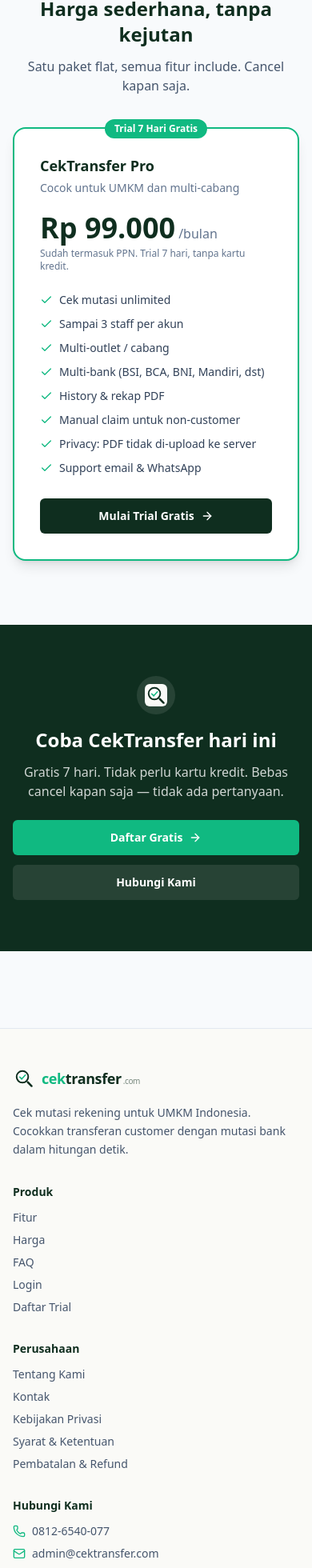
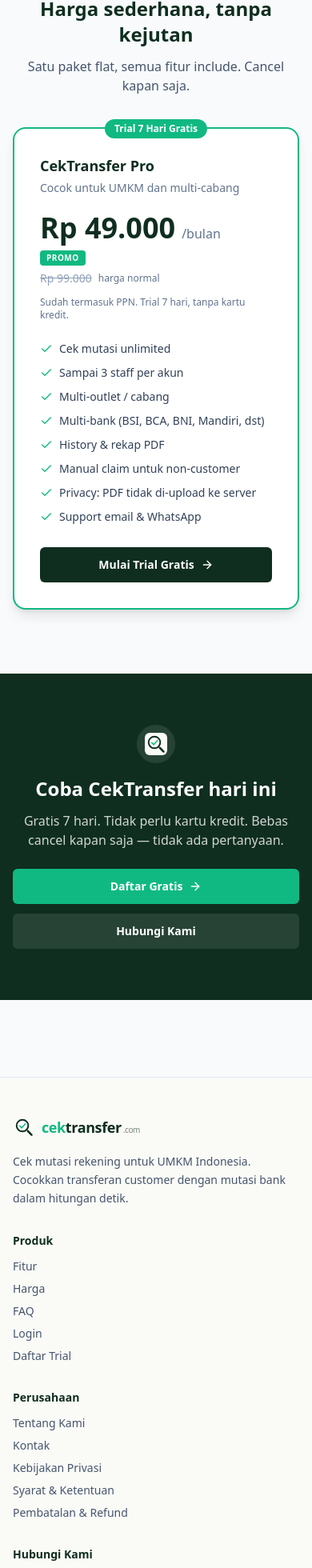
Before and after one commit to namasayafendy/cek-mutasi-saas, a Next.js app: page / in a window 390 px wide. Shown: the part 3556-5516 px from the top of the page at 80% size. Built offline with nearby package versions, Linux system fonts and the light colour scheme; no server answers.

Commit message:
feat: promo pricing Rp 49.000 + update contact number to 0822-7780-2886
- Pricing card now shows Rp 49.000/bulan (promo) with strikethrough Rp 99.000
- Replace phone number 0812-6540-077 across landing, footer, kontak, FAQ,
  privacy, terms, and refund pages

```diff
--- a/app/(public)/faq/page.tsx
+++ b/app/(public)/faq/page.tsx
@@ -162,7 +162,7 @@
     q: "Bagaimana cara minta bantuan?",
     a: (
       <p>
-        WhatsApp 0812-6540-077 atau email{" "}
+        WhatsApp 0822-7780-2886 atau email{" "}
         <a href="mailto:admin@cektransfer.com" className="text-[#10B981] hover:underline">
           admin@cektransfer.com
         </a>
--- a/app/(public)/kontak/page.tsx
+++ b/app/(public)/kontak/page.tsx
@@ -20,15 +20,15 @@
         <ContactCard
           icon={<Phone className="h-5 w-5" />}
           title="Telepon &amp; SMS"
-          line="0812-6540-077"
-          href="tel:+6281265400770"
+          line="0822-7780-2886"
+          href="tel:+6282277802886"
           desc="Senin - Sabtu, 09.00 - 18.00 WIB"
         />
         <ContactCard
           icon={<MessageCircle className="h-5 w-5" />}
           title="WhatsApp"
-          line="0812-6540-077"
-          href="https://wa.me/628126540077"
+          line="0822-7780-2886"
+          href="https://wa.me/6282277802886"
           desc="Klik untuk chat langsung di WhatsApp"
         />
         <ContactCard
--- a/app/(public)/privacy/page.tsx
+++ b/app/(public)/privacy/page.tsx
@@ -182,7 +182,7 @@
             <a href="mailto:admin@cektransfer.com" className="text-[#10B981] hover:underline">
               admin@cektransfer.com
             </a>{" "}
-            atau via WhatsApp 0812-6540-077.
+            atau via WhatsApp 0822-7780-2886.
           </p>
         </Section>
       </div>
--- a/app/(public)/refund/page.tsx
+++ b/app/(public)/refund/page.tsx
@@ -146,7 +146,7 @@
             <a href="mailto:admin@cektransfer.com" className="text-[#10B981] hover:underline">
               admin@cektransfer.com
             </a>{" "}
-            atau WhatsApp 0812-6540-077.
+            atau WhatsApp 0822-7780-2886.
           </p>
         </Section>
       </div>
--- a/app/(public)/terms/page.tsx
+++ b/app/(public)/terms/page.tsx
@@ -222,7 +222,7 @@
             <a href="mailto:admin@cektransfer.com" className="text-[#10B981] hover:underline">
               admin@cektransfer.com
             </a>{" "}
-            atau via WhatsApp 0812-6540-077.
+            atau via WhatsApp 0822-7780-2886.
           </p>
         </Section>
       </div>
--- a/app/_components/public-footer.tsx
+++ b/app/_components/public-footer.tsx
@@ -39,8 +39,8 @@
           <ul className="space-y-2 text-sm text-slate-600">
             <li className="flex items-start gap-2">
               <Phone className="h-4 w-4 mt-0.5 text-[#10B981] flex-shrink-0" />
-              <a href="https://wa.me/628126540077" className="hover:text-[#0F2E1F]">
-                0812-6540-077
+              <a href="https://wa.me/6282277802886" className="hover:text-[#0F2E1F]">
+                0822-7780-2886
               </a>
             </li>
             <li className="flex items-start gap-2">
--- a/app/page.tsx
+++ b/app/page.tsx
@@ -182,11 +182,20 @@
               </div>
               <h3 className="text-lg font-semibold text-[#0F2E1F]">CekTransfer Pro</h3>
               <p className="mt-1 text-sm text-slate-500">Cocok untuk UMKM dan multi-cabang</p>
-              <div className="mt-5 flex items-baseline gap-1">
-                <span className="text-4xl font-bold text-[#0F2E1F]">Rp 99.000</span>
-                <span className="text-slate-500">/bulan</span>
+              <div className="mt-5">
+                <div className="flex items-baseline gap-2 flex-wrap">
+                  <span className="text-4xl font-bold text-[#0F2E1F]">Rp 49.000</span>
+                  <span className="text-slate-500">/bulan</span>
+                  <span className="text-[10px] font-bold uppercase tracking-wider text-white bg-[#10B981] px-2 py-0.5 rounded">
+                    Promo
+                  </span>
+                </div>
+                <div className="flex items-center gap-2 mt-1.5">
+                  <span className="text-sm text-slate-400 line-through">Rp 99.000</span>
+                  <span className="text-xs text-slate-500">harga normal</span>
+                </div>
               </div>
-              <p className="text-xs text-slate-500 mt-1">
+              <p className="text-xs text-slate-500 mt-3">
                 Sudah termasuk PPN. Trial 7 hari, tanpa kartu kredit.
               </p>
               <ul className="mt-6 space-y-2.5 text-sm text-slate-700">
```
